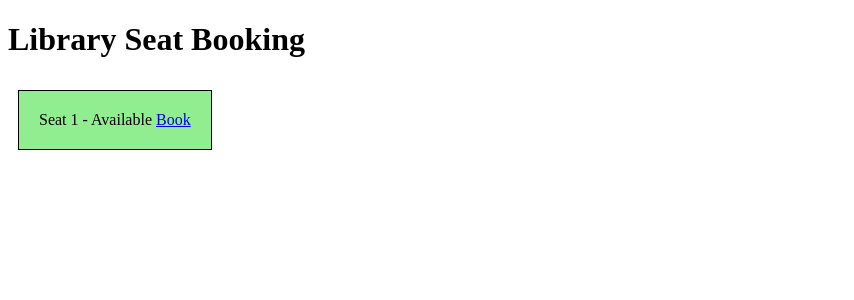
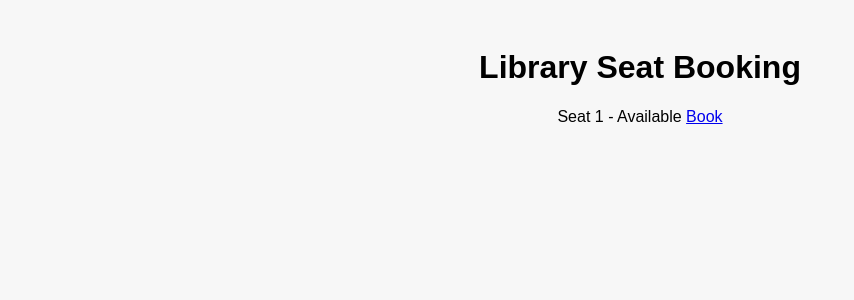
Before and after one commit to feliciatyx07/library-booking, a Flask app: template templates/index.html in a window 1280 px wide. Shown: the top 300 px of the page, without its empty margins (0-854 px from the left). Run offline with Flask 3, Linux system fonts and the light colour scheme; the template is opened without the code that fills it: most values are stand-ins (such as "Sample title", 1, 10 or a date in 2020).

Commit message:
Add files via upload

```diff
--- a/templates/index.html
+++ b/templates/index.html
@@ -4,12 +4,9 @@
     <meta charset="UTF-8">
     <meta name="viewport" content="width=device-width, initial-scale=1.0">
     <title>Library Seat Booking</title>
-    <style>
-        .seat { display: inline-block; margin: 10px; padding: 20px; border: 1px solid black; }
-        .available { background-color: lightgreen; }
-        .booked { background-color: lightcoral; }
-    </style>
+    <link rel="stylesheet" href="{{ url_for('static', filename='style.css') }}">
 </head>
+
 <body>
     <h1>Library Seat Booking</h1>
     <div>
```
